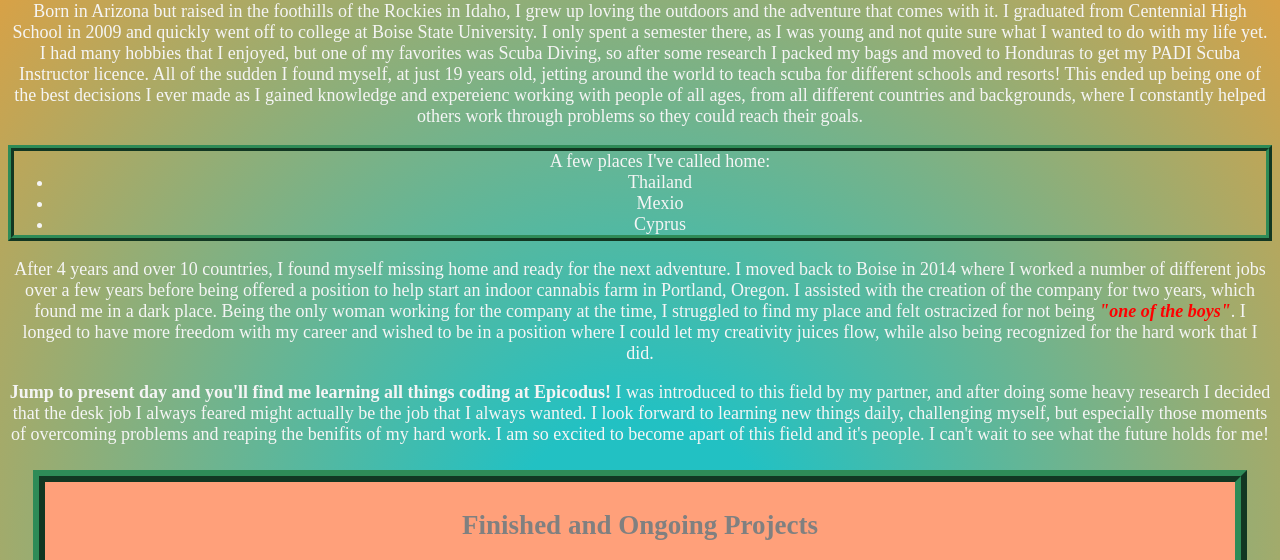
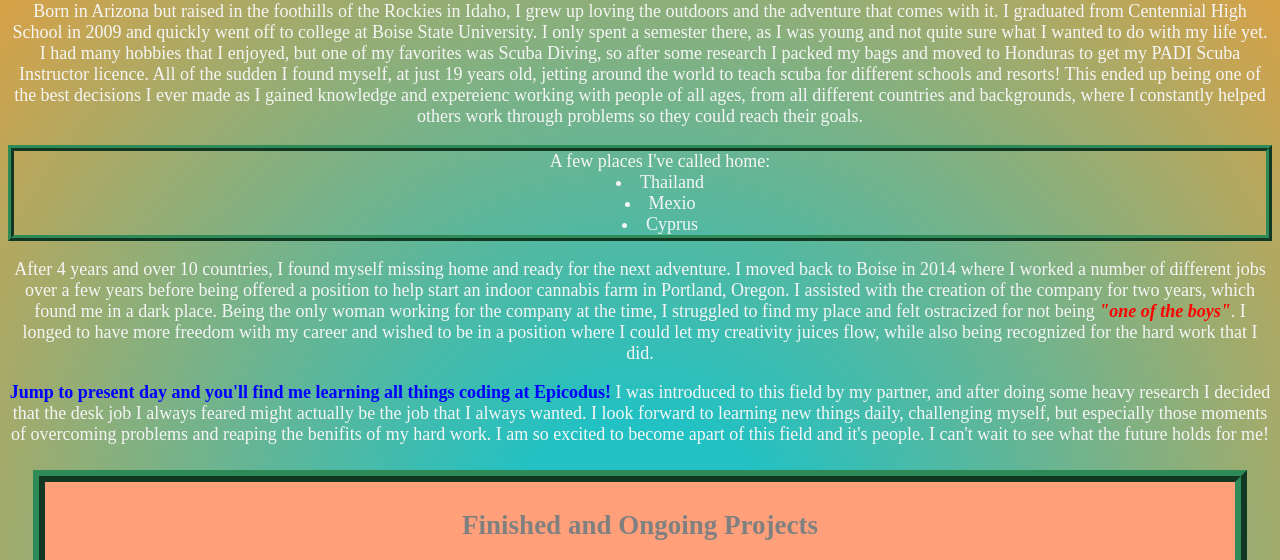
Before and after one commit to SarahGilbert064/Landing-Page, a plain HTML site: page index.html in a window 1280 px wide. Shown: the part 229-789 px from the top of the page. Drawn offline with Linux system fonts and the light colour scheme.

Commit message:
updated README because I figured out a bug in my code

```diff
--- a/css/styles.css
+++ b/css/styles.css
@@ -10,6 +10,10 @@ img {
   font-size: 18px;
   font-family: bradley hand;
   text-align: center;
+}
+
+.about strong {
+  color: blue;
 }
 
 .things {
@@ -25,6 +29,7 @@ img {
   background-color: lightsalmon;
   box-sizing: content-box;
   border-style: ridge;
+  list-style-position: inside;
 }
 
 .header {
@@ -58,6 +63,8 @@ img {
 .diving ul {
   border: 6px solid seagreen;
   border-style: ridge;
+  text-align: center;
+  list-style-position: inside;
 }
 
 .coding em {
```
